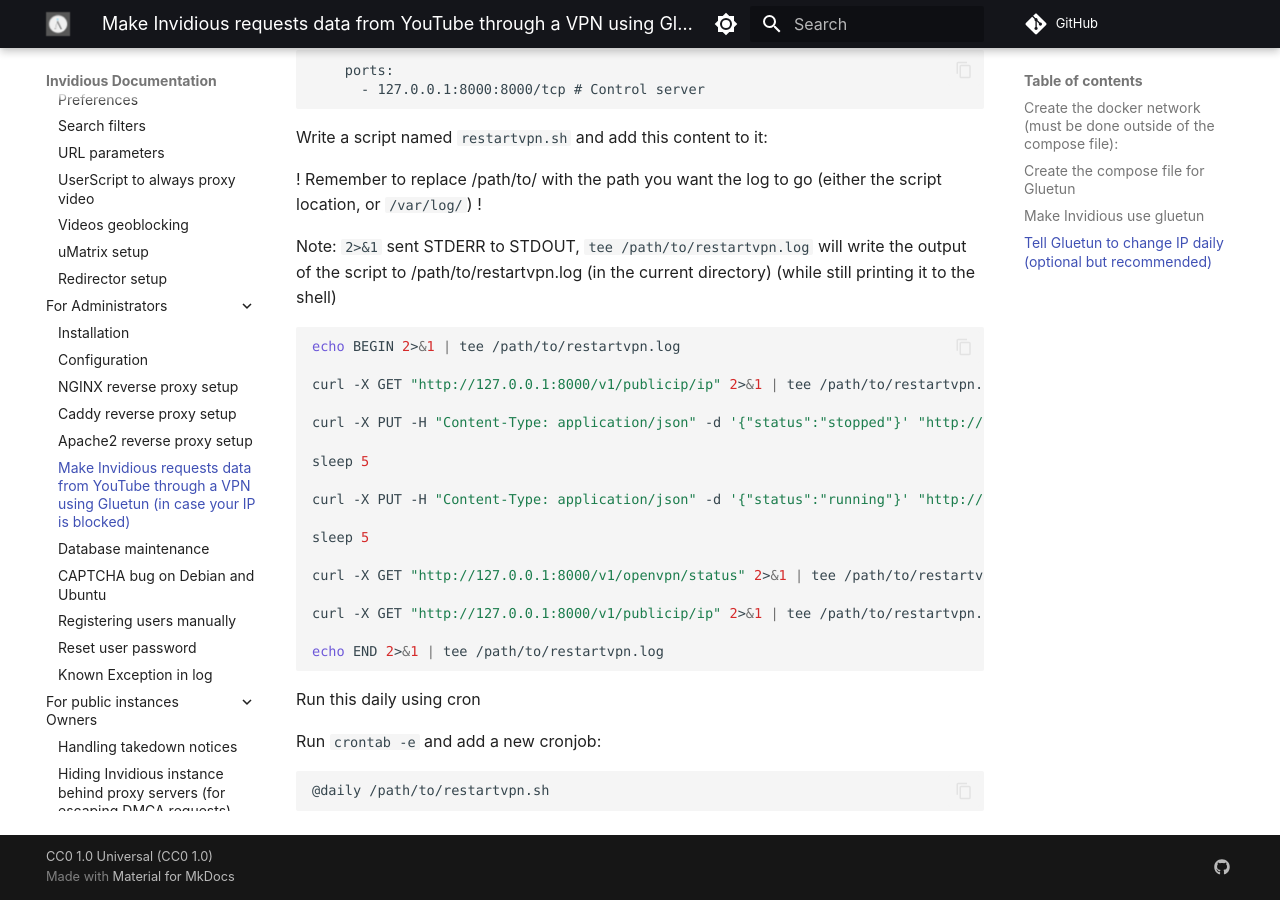
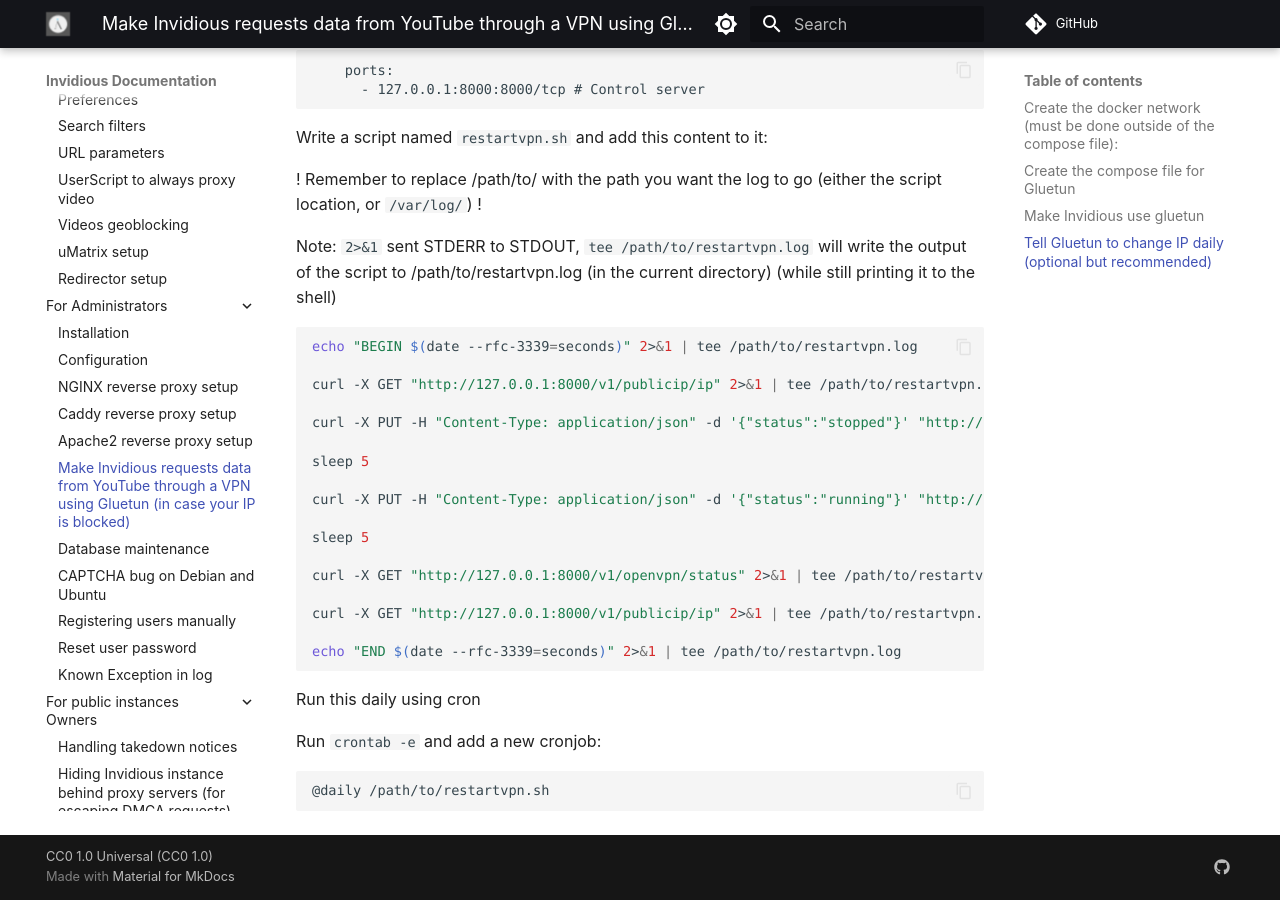
Before and after one commit to iv-org/documentation, an MkDocs documentation site: the page built from docs/gluetun.md, in a window 1280 px wide and 900 px high, scrolled down 2370 px. Built offline with MkDocs 1.6.1 and Material for MkDocs 9.7.7, drawn with Linux system fonts in a browser that asks for light colours; comment, search, counter and statistics services are not loaded.

Commit message:
Gluetun tutorial update: Add the date to the echo

````diff
--- a/docs/gluetun.md
+++ b/docs/gluetun.md
@@ -111,7 +111,7 @@
 Note: `2>&1` sent STDERR to STDOUT, `tee /path/to/restartvpn.log` will write the output of the script to /path/to/restartvpn.log (in the current directory) (while still printing it to the shell)
 
 ```bash
-echo BEGIN 2>&1 | tee /path/to/restartvpn.log
+echo "BEGIN $(date --rfc-3339=seconds)" 2>&1 | tee /path/to/restartvpn.log
 
 curl -X GET "http://127.0.0.1:8000/v1/publicip/ip" 2>&1 | tee /path/to/restartvpn.log # Print the original IP
 
@@ -127,7 +127,7 @@
 
 curl -X GET "http://127.0.0.1:8000/v1/publicip/ip" 2>&1 | tee /path/to/restartvpn.log # Print the new IP
 
-echo END 2>&1 | tee /path/to/restartvpn.log
+echo "END $(date --rfc-3339=seconds)" 2>&1 | tee /path/to/restartvpn.log
 ```
 
 
````
